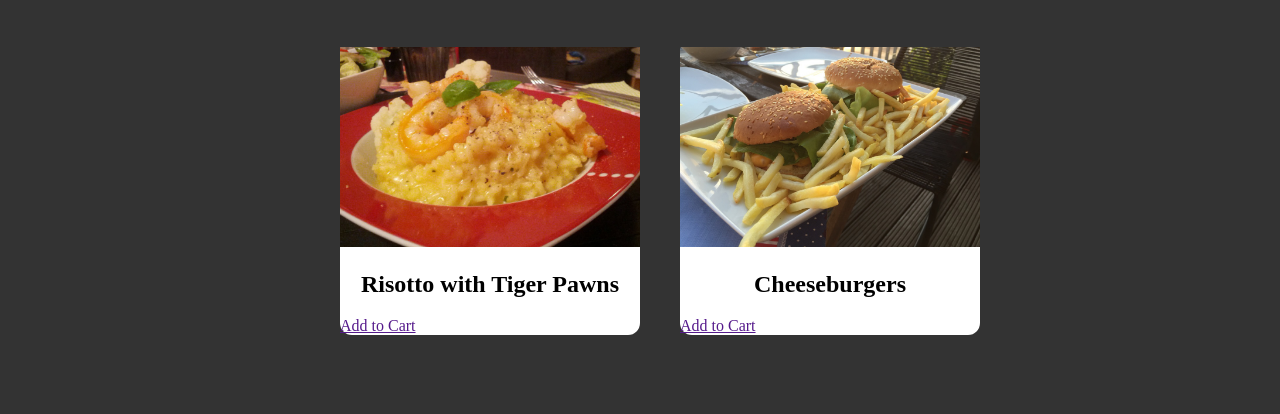
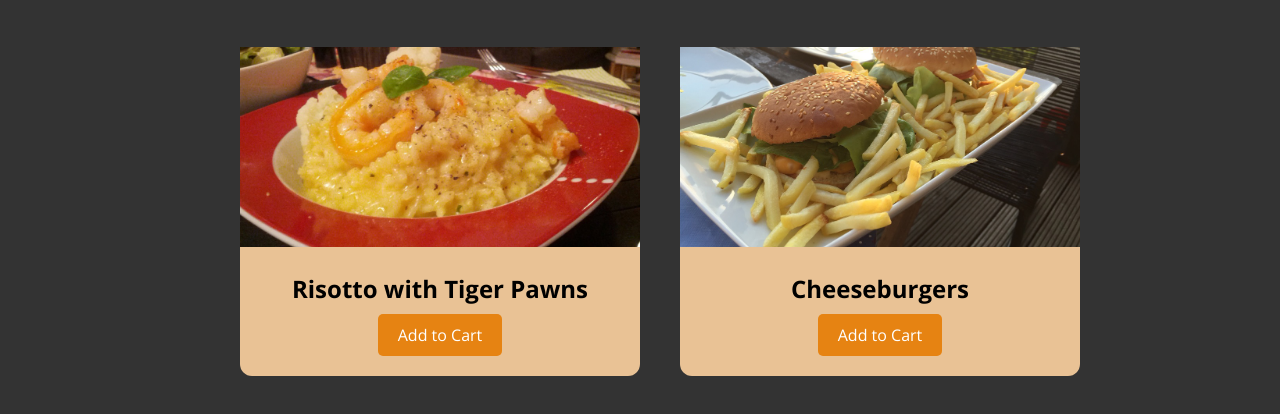
Before and after one commit to DakiTheBest/webfood-moj, a plain HTML site: page index.html in a window 1280 px wide. Shown: the part 230-644 px from the top of the page. Drawn offline with nearby package versions, Linux system fonts and the light colour scheme.

Commit message:
styled cards

```diff
--- a/index.html
+++ b/index.html
@@ -31,12 +31,12 @@
           <li>
             <img src="/images/risotto.jpg" alt="Risotto" />
             <h2>Risotto with Tiger Pawns</h2>
-            <a href="">Add to Cart</a>
+            <a href="" class="action">Add to Cart</a>
           </li>
           <li>
             <img src="/images/cheeseburgers.jpg" alt="Cheeseburgers" />
             <h2>Cheeseburgers</h2>
-            <a href="">Add to Cart</a>
+            <a href="" class="action">Add to Cart</a>
           </li>
         </ul>
       </section>
--- a/style.css
+++ b/style.css
@@ -64,17 +64,24 @@ main ul {
 }
 
 main li {
-  width: 300px;
+  width: 400px;
   margin: 0 20px;
   list-style: none;
-  background-color: white;
+  background-color: rgb(233, 194, 149);
+  font-family: "Open Sans", sans-serif;
   border-radius: 12px;
-}
-
-main li h2 {
-    text-align: center;
+  text-align: center;
+  padding-bottom: 30px;
 }
 
 main li a {
-    display: flex;
+  text-decoration: none;
+  background-color: rgb(230, 131, 18);
+  color:white;
+  padding: 10px 20px;
+  border-radius: 5px;
 }
+
+main li a:hover {
+  background-color: rgb(211, 130, 72);
+}
```
